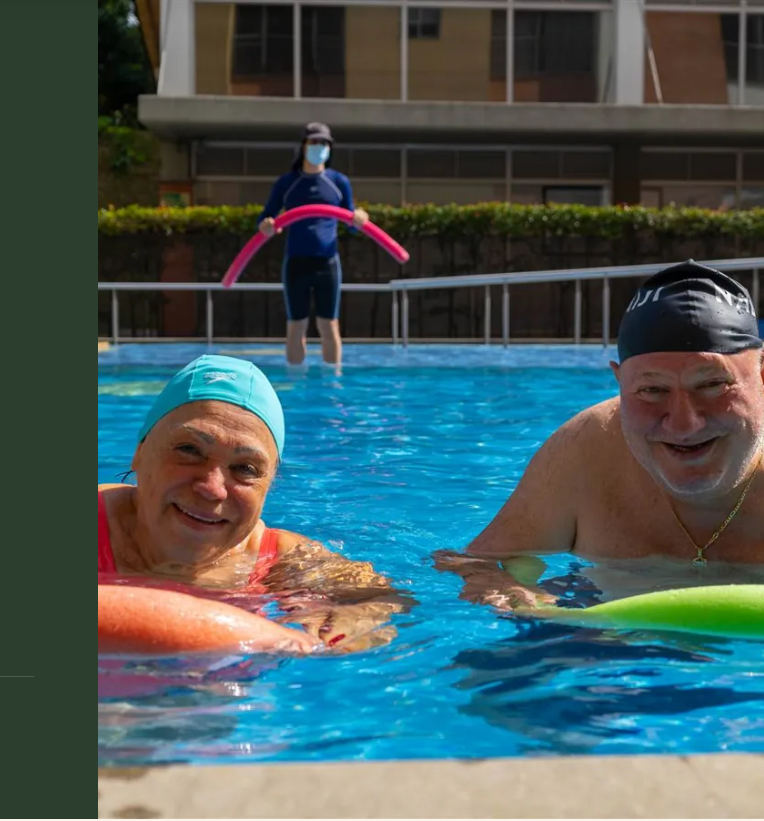
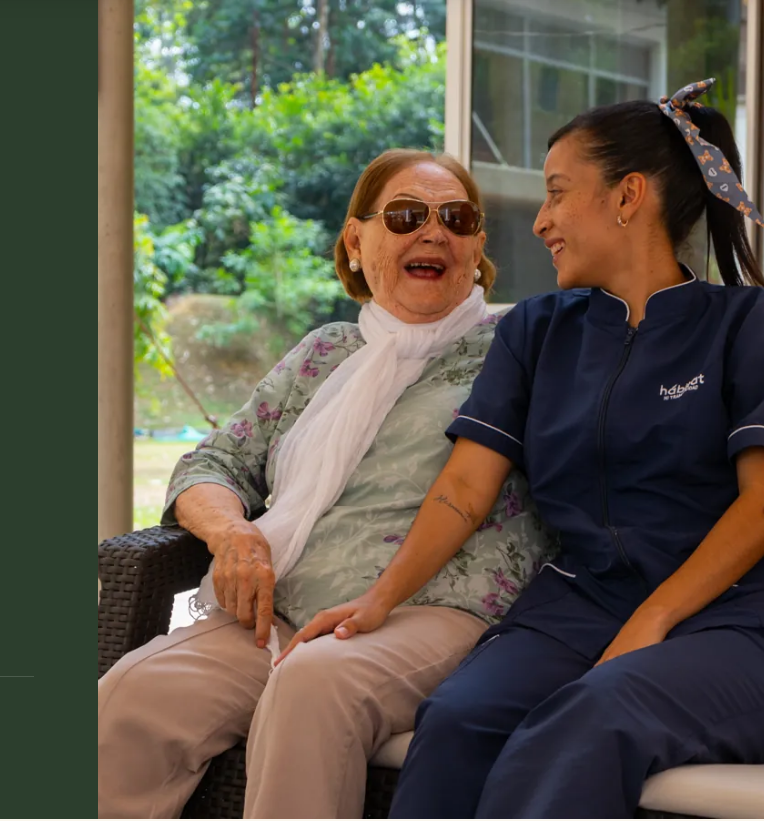
Before and after one commit to movemosmarcas/cupulacountryclub, a plain HTML site: page index.html in a window 1280 px wide. Shown: the top 821 px of the page, 516-1280 px from the left. Drawn offline with nearby package versions, Linux system fonts and the light colour scheme; a web font is replaced by a local one.

Commit message:
Hero: foto de huésped riendo con su enfermera en la terraza (#4)
Claude-Session: https://claude.ai/code/session_014Pr2h6FbpLry68dbWPnLLa

Co-authored-by: Claude <noreply@anthropic.com>

```diff
--- a/index.html
+++ b/index.html
@@ -317,7 +317,7 @@ footer a{color:var(--arena)}
     </div>
   </div>
   <div class="hero-photo">
-    <img src="img/hero_piscina.webp" alt="Huéspedes de Hábitat Country Club disfrutando la piscina" fetchpriority="high" style="object-position:50% 40%">
+    <img src="img/hero_terraza.webp" alt="Huésped de Hábitat Country Club riendo con su enfermera en la terraza" fetchpriority="high" style="object-position:62% 40%">
   </div>
 </header>
 
```
Also changed, not shown: img/hero_piscina.webp (deleted), img/hero_terraza.webp (added).
